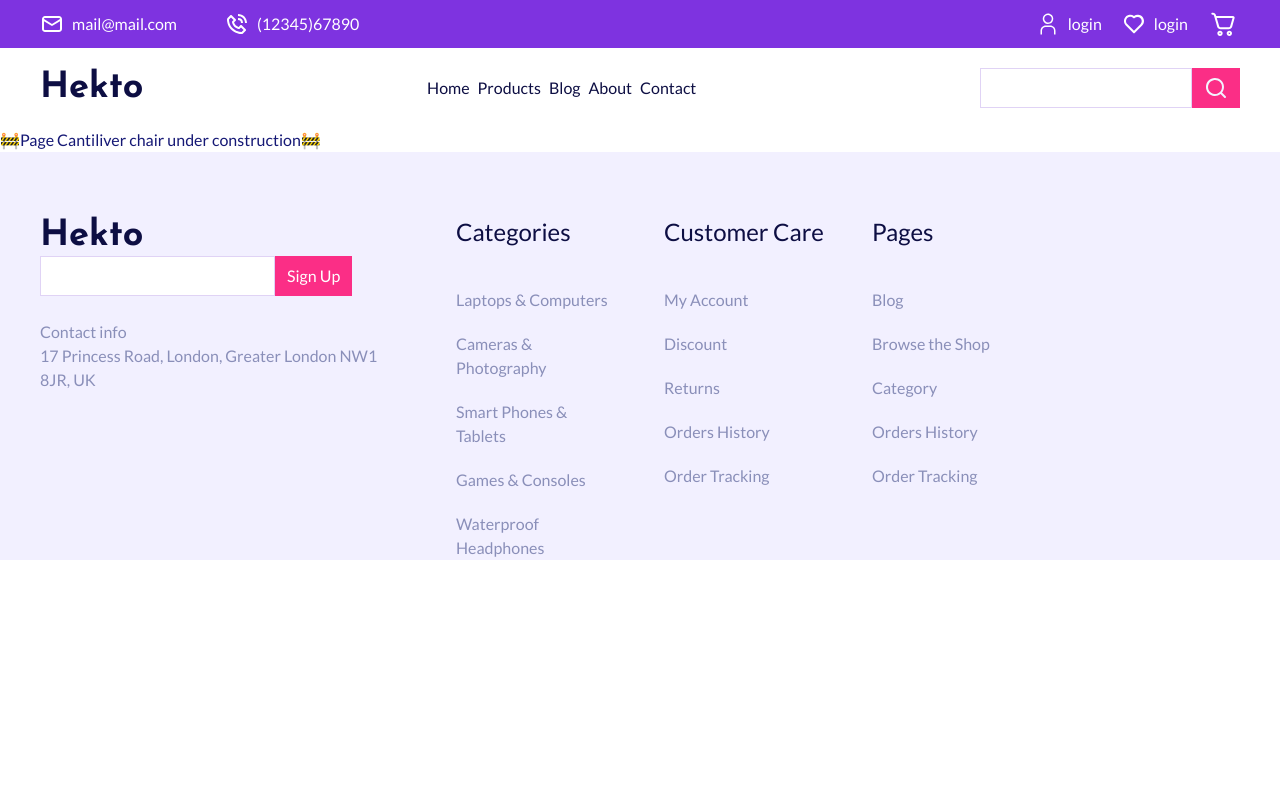
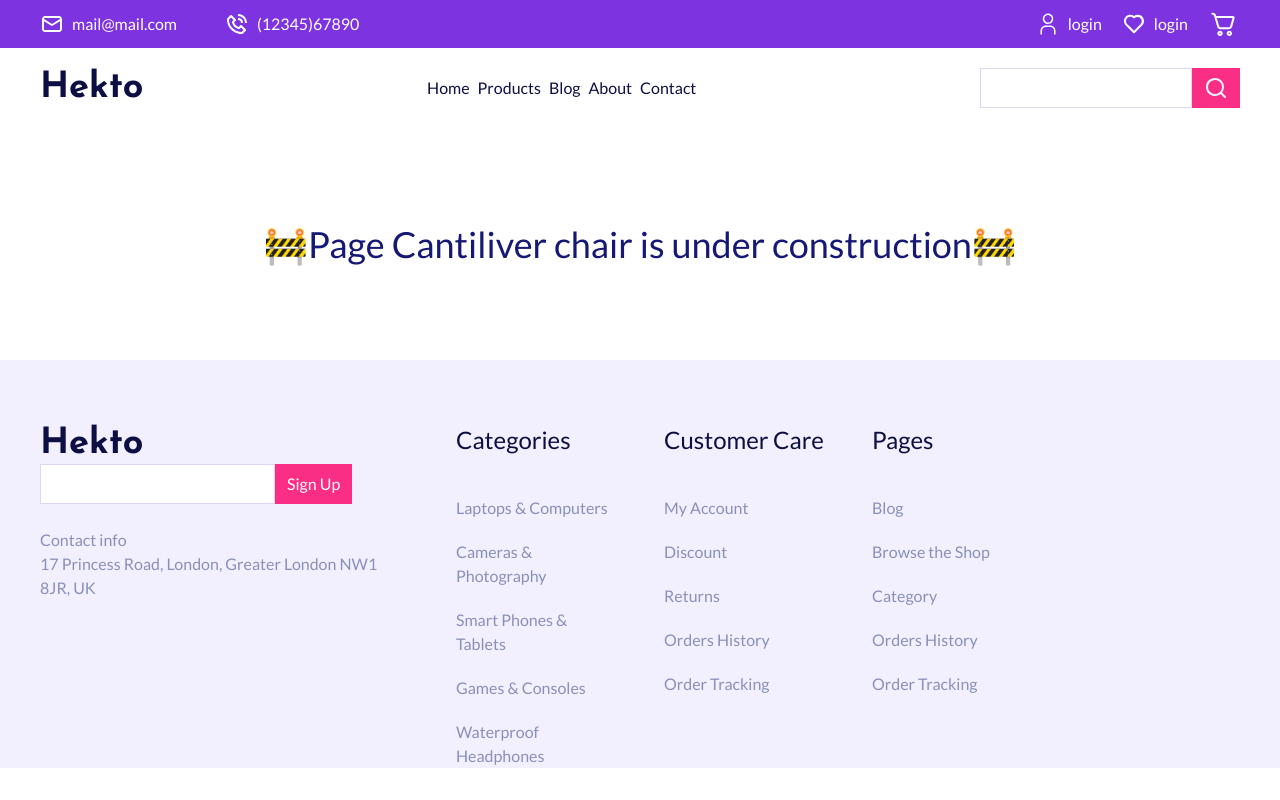
Before and after one commit to jemil-c-137/hekto, a Vue app: page /product/1 in a window 1280 px wide. Built offline with nearby package versions, Linux system fonts and the light colour scheme.

Commit message:
add style

```diff
--- a/src/views/ProductView.vue
+++ b/src/views/ProductView.vue
@@ -1,5 +1,5 @@
 <template>
-  <h1>🚧Page {{ productName }} under construction🚧</h1>
+  <h1 class="text-4xl text-center p-24">🚧Page {{ productName }} is under construction🚧</h1>
 </template>
 
 <script setup lang="ts">
```
